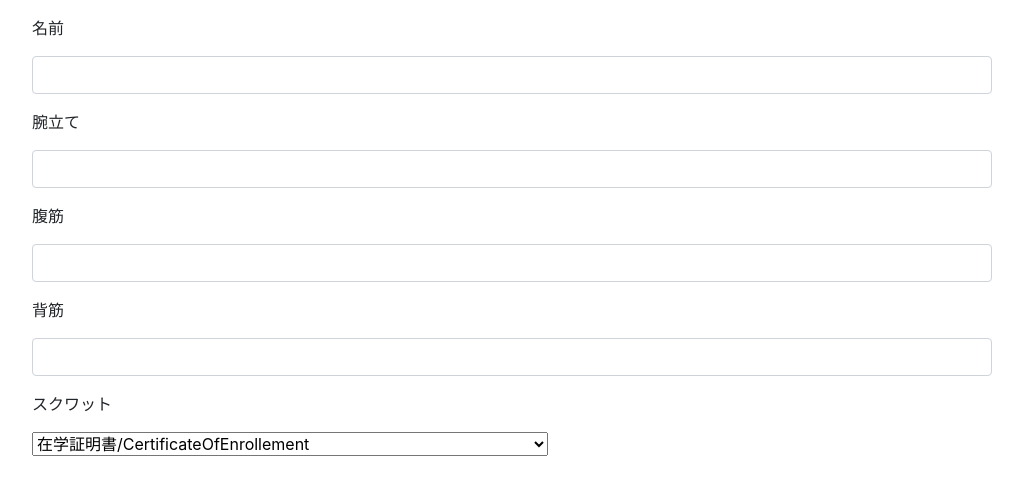
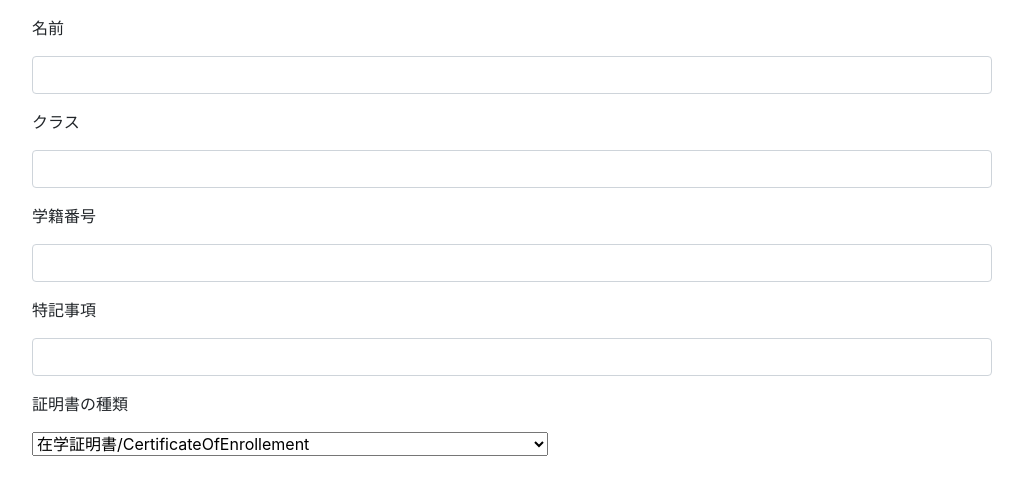
Before and after one commit to toeinkzw/newLiff, a plain HTML site: page index.html in a window 1280 px wide. Shown: the whole page, without its empty margins (128-1151 px from the left). Drawn offline with nearby package versions, Linux system fonts and the light colour scheme; a script that the page names is missing.

Commit message:
Update index.html

```diff
--- a/index.html
+++ b/index.html
@@ -14,19 +14,19 @@
     <div>
         <input class="form-control w-100 mt-1" name="name" placeholder="" required>
     </div>
-    <p class="mt-3">腕立て</p>
+    <p class="mt-3">クラス</p>
     <div>
         <input class="form-control w-100 mt-1" name="udetate" >
     </div>
-    <p class="mt-3">腹筋</p>
+    <p class="mt-3">学籍番号</p>
     <div>
         <input class="form-control w-100 mt-1" name="fukkin" >
     </div>
-    <p class="mt-3">背筋</p>
+    <p class="mt-3">特記事項</p>
     <div>
         <input class="form-control w-100 mt-1" name="haikin" >
     </div>
-    <p class="mt-3">スクワット</p>
+    <p class="mt-3">証明書の種類</p>
     <div>
         <select name="sukuwat">
                 <option>在学証明書/CertificateOfEnrollement</option>
```
